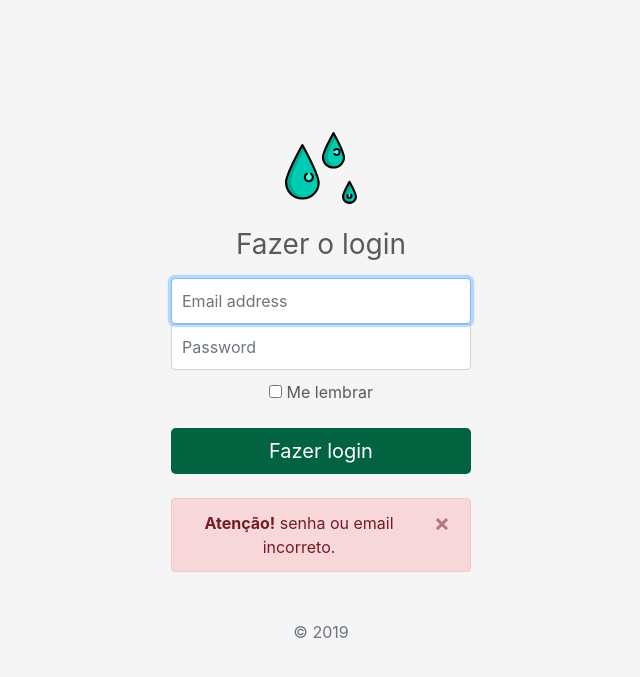
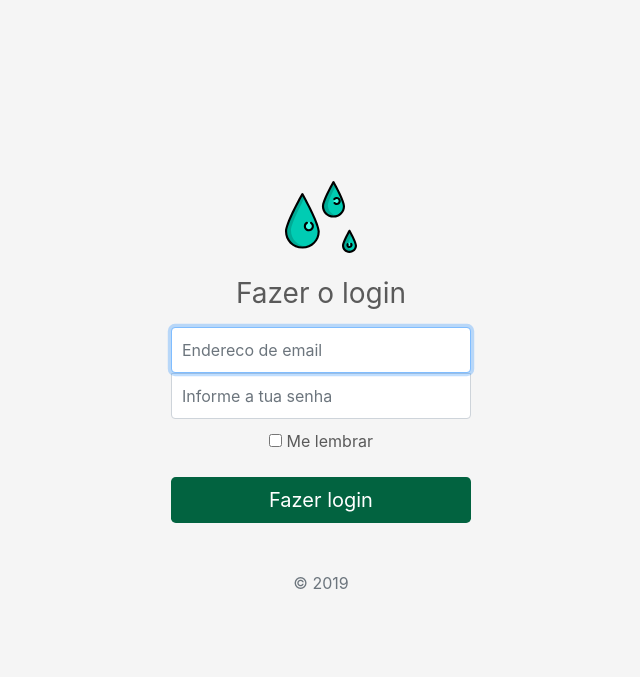
Before and after one commit to ISPM-Benguela/proagua, a PHP site: page /site/login.php in a window 1280 px wide. Shown: the top 677 px of the page, without its empty margins (319-959 px from the left). Run offline with PHP 8.4, Linux system fonts and the light colour scheme.

Commit message:
preparando alert para notificar usuario caso algo corre mal.

```diff
--- a/index.php
+++ b/index.php
@@ -36,7 +36,7 @@ include "backend/config.php";
       }
     </style>
         <!-- Custom styles for this template -->
-        <link href="css/preco.css" rel="stylesheet">
+        <link href="css/main.css" rel="stylesheet">
     </head>
     <body>
         <header class="navigation-wrap start-header start-style sticky-top bg-white nd-navbar">
--- a/login.php
+++ b/login.php
@@ -1,3 +1,12 @@
+<?php
+
+ini_set('display_errors', 1);
+ini_set('display_startup_errors', 1);
+error_reporting(E_ALL);
+
+ require_once('backend/config.php');
+?>
+
 
 <!doctype html>
 <html lang="en">
@@ -6,10 +15,8 @@
     <meta name="viewport" content="width=device-width, initial-scale=1, shrink-to-fit=no">
     <meta name="description" content="">
     <meta name="author" content="Mark Otto, Jacob Thornton, and Bootstrap contributors">
-    <meta name="generator" content="Jekyll v3.8.5">
-    <title>Signin Template · Bootstrap</title>
+    <title>proagua · Login</title>
 
-    <link rel="canonical" href="https://getbootstrap.com/docs/4.3/examples/sign-in/">
 
     <!-- Bootstrap core CSS -->
    <link href="css/bootstrap.min.css" rel="stylesheet" integrity="sha384-ggOyR0iXCbMQv3Xipma34MD+dH/1fQ784/j6cY/iJTQUOhcWr7x9JvoRxT2MZw1T" crossorigin="anonymous">
@@ -32,27 +39,35 @@
       }
     </style>
      <!-- Custom styles for this template -->
-     <link href="css/preco.css" rel="stylesheet">
+     <link href="css/main.css" rel="stylesheet">
   </head>
   <body class="text-center">
-    <form class="form-signin" action="process_login.php" method="post">
+    <form class="form-signin" action="" method="post">
         <img class="mb-4" src="img/logo.svg" alt="" width="72" height="72">
         <h1 class="h3 mb-3 font-weight-normal">Fazer o login</h1>
         <label for="inputEmail" class="sr-only">Email</label>
-        <input type="text" name="username" id="inputEmail" class="form-control" placeholder="Email address" required autofocus>
+        <input type="text" name="email" id="inputEmail" class="form-control" placeholder="Endereco de email"  autofocus>
         <label for="inputPassword" class="sr-only">Senha</label>
-        <input type="password" name="password" id="inputPassword" class="form-control" placeholder="Password" required>
+        <input type="password" name="password" id="inputPassword" class="form-control" placeholder="Informe a tua senha" >
         <div class="checkbox mb-3">
     <label>
       <input type="checkbox" value="remember-me"> Me lembrar
     </label>
   </div>
-  <button class="btn btn-lg btn-primary btn-block" type="submit">Fazer login</button>
-  <br />
-  <div class="alert alert-danger alert-dismissible" role="alert">
+  <button class="btn btn-lg btn-primary btn-block" name="Submit" type="submit">Fazer login</button>
+
+  <?php
+
+   if(isset($_POST['Submit'])){
+   ?>
+    <div class="alert mt-4 alert-danger alert-dismissible" role="alert">
     <button type="button" class="close" data-dismiss="alert" aria-label="Close"><span aria-hidden="true">&times;</span></button>
     <strong>Atenção!</strong> senha ou email incorreto.
   </div>
+   <?php
+  }
+  ?>
+
   <p class="mt-5 mb-3 text-muted">&copy; 2019</p>
 </form>
 </body>
```
Also changed, not shown: css/main.css (renamed from css/preco.css).
